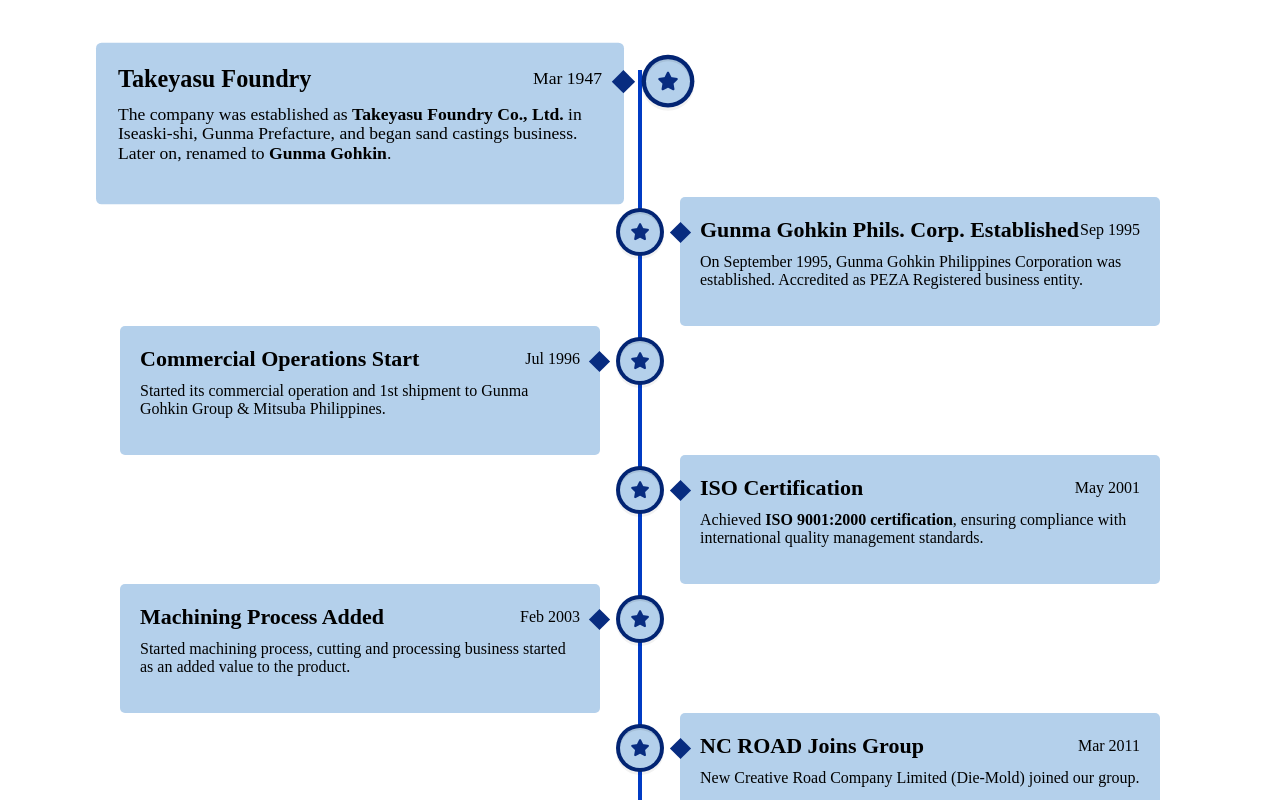
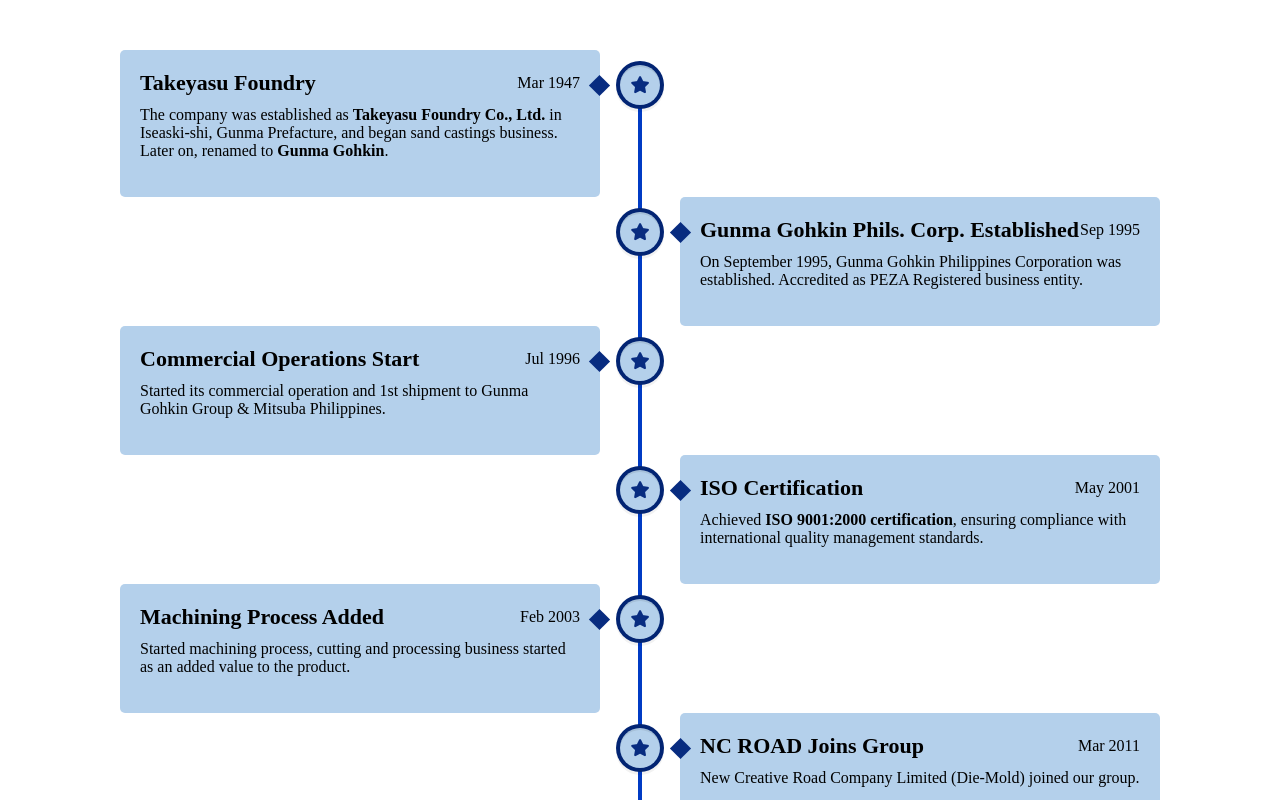
Before and after one commit to gunmagohkin/timeline, a plain HTML site: page index.html in a window 1280 px wide. Both pictures are taken after a click on the element 360 px from the left and 123 px from the top of the page. Shown: the top 800 px of the page. Drawn offline with Linux system fonts and the light colour scheme; a web font is replaced by a local one.

Commit message:
Update index.html

```diff
--- a/index.html
+++ b/index.html
@@ -137,21 +137,17 @@
       </section>
     </div>
   </div>
+
   <script>
-    // Scroll Animation
-    window.addEventListener('scroll', function() {
+    // Automatically make all rows visible on page load
+    window.addEventListener('DOMContentLoaded', () => {
       const rows = document.querySelectorAll('.row');
-      rows.forEach((row, index) => {
-        const rect = row.getBoundingClientRect();
-        if (rect.top < window.innerHeight - 100) {
-          setTimeout(() => {
-            row.classList.add('show');
-          }, index * 200); // Adds a delay between rows for staggered animation
-        }
+      rows.forEach(row => {
+        row.classList.add('show');
       });
     });
 
-    // Click Zoom Effect with Auto-Reset
+    // Zoom Effect with Auto-Reset
     const sections = document.querySelectorAll('section');
 
     sections.forEach(section => {
@@ -159,15 +155,15 @@
         // Reset all sections
         sections.forEach(sec => sec.style.transform = 'scale(1)');
         // Zoom clicked section
-        section.style.transform = 'scale(1.1)';
-
-        // Return to normal size after 3 seconds
+        section.style.transform = 'scale(1.05)';
+        // Reset after 1 second
         setTimeout(() => {
           section.style.transform = 'scale(1)';
-        }, 3000);
+        }, 1000);
       });
     });
-  </script>
+    </script>
+
 
 </body>
 </html>
```
